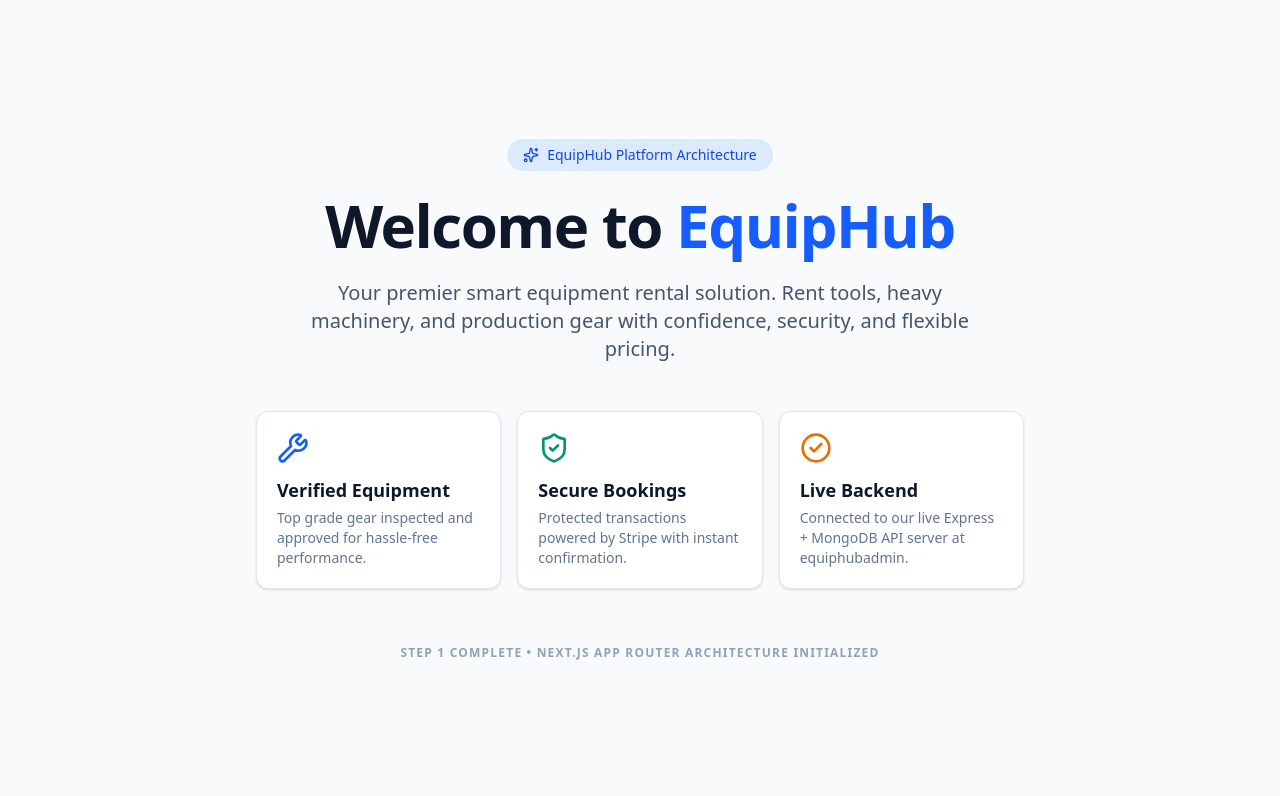
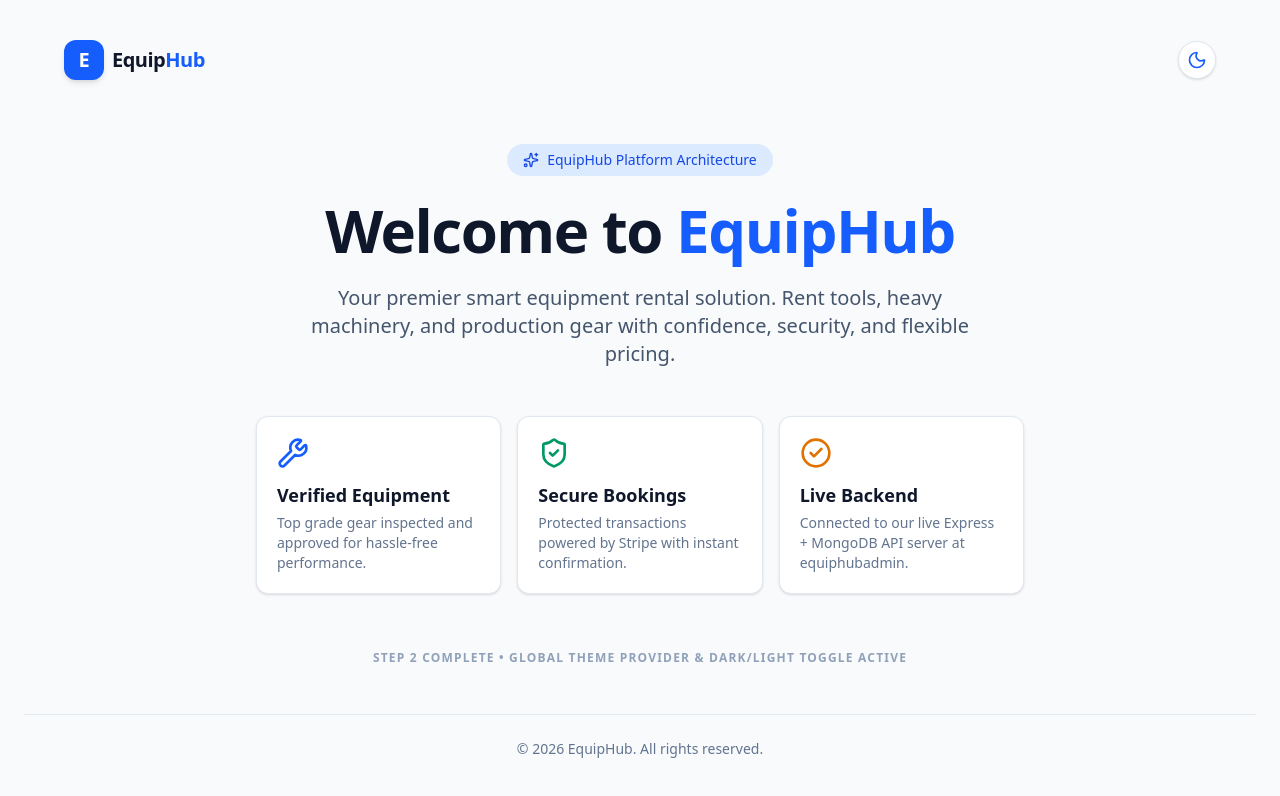
Before and after one commit to abdullahalnoman-3/EquipHub_frontend, a Next.js app: page / in a window 1280 px wide. Shown: the top 796 px of the page. Built offline with nearby package versions, Linux system fonts and the light colour scheme.

Commit message:
add dark light theme provider and toggle button

```diff
--- a/src/app/globals.css
+++ b/src/app/globals.css
@@ -1,24 +1,65 @@
 @import "tailwindcss";
+
+@custom-variant dark (&:is(.dark *));
 
 :root {
   --background: #f8fafc;
   --foreground: #0f172a;
+  --card-bg: #ffffff;
+  --card-border: #e2e8f0;
+  --primary: #2563eb;
+  --primary-hover: #1d4ed8;
 }
 
-@theme inline {
-  --color-background: var(--background);
-  --color-foreground: var(--foreground);
+.dark {
+  --background: #090d16;
+  --foreground: #f1f5f9;
+  --card-bg: #111827;
+  --card-border: #1f2937;
+  --primary: #3b82f6;
+  --primary-hover: #60a5fa;
 }
 
-@media (prefers-color-scheme: dark) {
-  :root {
-    --background: #020617;
-    --foreground: #f8fafc;
-  }
+html {
+  color-scheme: light;
+  scroll-behavior: smooth;
+}
+
+html.dark {
+  color-scheme: dark;
 }
 
 body {
-  background: var(--background);
+  background-color: var(--background);
   color: var(--foreground);
   font-family: system-ui, -apple-system, BlinkMacSystemFont, "Segoe UI", Roboto, Oxygen, Ubuntu, Cantarell, "Open Sans", "Helvetica Neue", sans-serif;
+  transition: background-color 0.25s ease, color 0.25s ease;
+  min-height: 100vh;
 }
+
+/* Custom scrollbar */
+::-webkit-scrollbar {
+  width: 8px;
+  height: 8px;
+}
+
+::-webkit-scrollbar-track {
+  background: transparent;
+}
+
+::-webkit-scrollbar-thumb {
+  background: #cbd5e1;
+  border-radius: 4px;
+}
+
+.dark ::-webkit-scrollbar-thumb {
+  background: #334155;
+}
+
+::-webkit-scrollbar-thumb:hover {
+  background: #94a3b8;
+}
+
+.dark ::-webkit-scrollbar-thumb:hover {
+  background: #475569;
+}
--- a/src/app/layout.tsx
+++ b/src/app/layout.tsx
@@ -1,4 +1,5 @@
 import type { Metadata } from "next";
+import { ThemeProvider } from "@/context/ThemeContext";
 import "./globals.css";
 
 export const metadata: Metadata = {
@@ -13,9 +14,9 @@ export default function RootLayout({
   children: React.ReactNode;
 }) {
   return (
-    <html lang="en" className="h-full antialiased">
-      <body className="min-h-full flex flex-col bg-slate-50 text-slate-900 dark:bg-slate-950 dark:text-slate-100 font-sans">
-        {children}
+    <html lang="en" suppressHydrationWarning className="h-full antialiased">
+      <body className="min-h-full flex flex-col font-sans">
+        <ThemeProvider>{children}</ThemeProvider>
       </body>
     </html>
   );
--- a/src/app/page.tsx
+++ b/src/app/page.tsx
@@ -1,10 +1,27 @@
 import Link from "next/link";
 import { Wrench, ShieldCheck, Sparkles, CheckCircle2 } from "lucide-react";
+import { ThemeToggle } from "@/components/common/ThemeToggle";
 
 export default function HomePage() {
   return (
-    <main className="flex-1 flex flex-col items-center justify-center p-6 text-center">
-      <div className="max-w-3xl mx-auto space-y-6">
+    <main className="min-h-screen flex flex-col justify-between p-6">
+      {/* Header bar with Theme Toggle */}
+      <header className="max-w-6xl w-full mx-auto flex items-center justify-between py-4">
+        <div className="flex items-center gap-2">
+          <div className="w-10 h-10 rounded-xl bg-blue-600 flex items-center justify-center text-white font-bold text-xl shadow-md">
+            E
+          </div>
+          <span className="text-xl font-bold tracking-tight">
+            Equip<span className="text-blue-600">Hub</span>
+          </span>
+        </div>
+        <div className="flex items-center gap-3">
+          <ThemeToggle />
+        </div>
+      </header>
+
+      {/* Main Content */}
+      <div className="max-w-3xl mx-auto space-y-6 text-center py-12">
         {/* Badge */}
         <div className="inline-flex items-center gap-2 px-4 py-1.5 rounded-full bg-blue-100 text-blue-700 dark:bg-blue-900/40 dark:text-blue-300 text-sm font-medium">
           <Sparkles className="w-4 h-4" />
@@ -24,7 +41,7 @@ export default function HomePage() {
 
         {/* Feature Cards Preview */}
         <div className="grid grid-cols-1 md:grid-cols-3 gap-4 pt-6 text-left">
-          <div className="p-5 rounded-xl border border-slate-200 dark:border-slate-800 bg-white dark:bg-slate-900 shadow-sm">
+          <div className="p-5 rounded-xl border border-slate-200 dark:border-slate-800 bg-white dark:bg-slate-900 shadow-sm transition-all hover:shadow-md">
             <Wrench className="w-8 h-8 text-blue-600 mb-3" />
             <h3 className="font-semibold text-lg">Verified Equipment</h3>
             <p className="text-sm text-slate-500 dark:text-slate-400 mt-1">
@@ -32,7 +49,7 @@ export default function HomePage() {
             </p>
           </div>
 
-          <div className="p-5 rounded-xl border border-slate-200 dark:border-slate-800 bg-white dark:bg-slate-900 shadow-sm">
+          <div className="p-5 rounded-xl border border-slate-200 dark:border-slate-800 bg-white dark:bg-slate-900 shadow-sm transition-all hover:shadow-md">
             <ShieldCheck className="w-8 h-8 text-emerald-600 mb-3" />
             <h3 className="font-semibold text-lg">Secure Bookings</h3>
             <p className="text-sm text-slate-500 dark:text-slate-400 mt-1">
@@ -40,7 +57,7 @@ export default function HomePage() {
             </p>
           </div>
 
-          <div className="p-5 rounded-xl border border-slate-200 dark:border-slate-800 bg-white dark:bg-slate-900 shadow-sm">
+          <div className="p-5 rounded-xl border border-slate-200 dark:border-slate-800 bg-white dark:bg-slate-900 shadow-sm transition-all hover:shadow-md">
             <CheckCircle2 className="w-8 h-8 text-amber-600 mb-3" />
             <h3 className="font-semibold text-lg">Live Backend</h3>
             <p className="text-sm text-slate-500 dark:text-slate-400 mt-1">
@@ -52,10 +69,15 @@ export default function HomePage() {
         {/* Status Callout */}
         <div className="pt-8">
           <p className="text-xs uppercase tracking-widest text-slate-400 font-semibold">
-            Step 1 Complete • Next.js App Router Architecture Initialized
+            Step 2 Complete • Global Theme Provider & Dark/Light Toggle Active
           </p>
         </div>
       </div>
+
+      {/* Simple Footer */}
+      <footer className="text-center py-6 text-sm text-slate-500 dark:text-slate-400 border-t border-slate-200 dark:border-slate-800">
+        © {new Date().getFullYear()} EquipHub. All rights reserved.
+      </footer>
     </main>
   );
 }
--- /dev/null
+++ b/src/components/common/ThemeToggle.tsx
@@ -0,0 +1,26 @@
+"use client";
+
+import { useTheme } from "@/context/ThemeContext";
+import { Sun, Moon } from "lucide-react";
+
+export function ThemeToggle({ className = "" }: { className?: string }) {
+  const { theme, toggleTheme } = useTheme();
+
+  return (
+    <button
+      onClick={toggleTheme}
+      type="button"
+      aria-label="Toggle Dark/Light Mode"
+      className={`p-2 rounded-full border border-slate-200 dark:border-slate-700 bg-white dark:bg-slate-800 text-slate-700 dark:text-slate-200 hover:bg-slate-100 dark:hover:bg-slate-700 transition-colors shadow-sm cursor-pointer ${className}`}
+      title={theme === "dark" ? "Switch to Light Mode" : "Switch to Dark Mode"}
+    >
+      {theme === "dark" ? (
+        <Sun className="w-5 h-5 text-amber-400 animate-spin-once" />
+      ) : (
+        <Moon className="w-5 h-5 text-blue-600 animate-spin-once" />
+      )}
+    </button>
+  );
+}
+
+export default ThemeToggle;
--- a/src/components/common/index.ts
+++ b/src/components/common/index.ts
@@ -1,2 +1 @@
-// Common component exports
-export {};
+export { ThemeToggle } from "./ThemeToggle";
--- /dev/null
+++ b/src/context/ThemeContext.tsx
@@ -0,0 +1,68 @@
+"use client";
+
+import React, { createContext, useContext, useEffect, useState } from "react";
+
+type Theme = "light" | "dark";
+
+interface ThemeContextType {
+  theme: Theme;
+  toggleTheme: () => void;
+  setTheme: (theme: Theme) => void;
+}
+
+const ThemeContext = createContext<ThemeContextType | undefined>(undefined);
+
+export function ThemeProvider({ children }: { children: React.ReactNode }) {
+  const [theme, setThemeState] = useState<Theme>("light");
+  const [mounted, setMounted] = useState(false);
+
+  useEffect(() => {
+    // Check saved theme or system preference
+    const savedTheme = localStorage.getItem("equiphub_theme") as Theme | null;
+    if (savedTheme === "dark" || savedTheme === "light") {
+      setThemeState(savedTheme);
+      applyTheme(savedTheme);
+    } else {
+      const prefersDark = window.matchMedia("(prefers-color-scheme: dark)").matches;
+      const initialTheme = prefersDark ? "dark" : "light";
+      setThemeState(initialTheme);
+      applyTheme(initialTheme);
+    }
+    setMounted(true);
+  }, []);
+
+  const applyTheme = (newTheme: Theme) => {
+    const root = document.documentElement;
+    if (newTheme === "dark") {
+      root.classList.add("dark");
+    } else {
+      root.classList.remove("dark");
+    }
+  };
+
+  const setTheme = (newTheme: Theme) => {
+    setThemeState(newTheme);
+    localStorage.setItem("equiphub_theme", newTheme);
+    applyTheme(newTheme);
+  };
+
+  const toggleTheme = () => {
+    const nextTheme = theme === "dark" ? "light" : "dark";
+    setTheme(nextTheme);
+  };
+
+  return (
+    <ThemeContext.Provider value={{ theme, toggleTheme, setTheme }}>
+      {/* Suppress mismatch on initial render while preserving layout */}
+      <div className={!mounted ? "invisible" : ""}>{children}</div>
+    </ThemeContext.Provider>
+  );
+}
+
+export function useTheme() {
+  const context = useContext(ThemeContext);
+  if (!context) {
+    throw new Error("useTheme must be used within a ThemeProvider");
+  }
+  return context;
+}
--- a/src/context/index.ts
+++ b/src/context/index.ts
@@ -1,2 +1 @@
-// Context providers index
-export {};
+export { ThemeProvider, useTheme } from "./ThemeContext";
```
